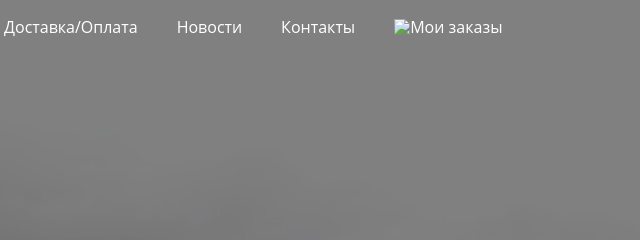
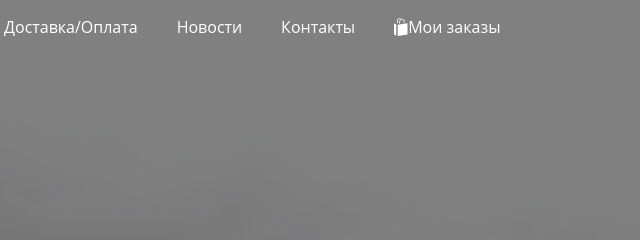
Before and after one commit to Dreddsol/GlazovPacK, a plain HTML site: page index.html in a window 1280 px wide. Shown: the top 240 px of the page, 565-1205 px from the left. Drawn offline with Linux system fonts and the light colour scheme; the site is published under a folder, as on GitHub Pages, so addresses that start at the root find nothing; a web font is replaced by a local one.

Commit message:
Update index.html

```diff
--- a/index.html
+++ b/index.html
@@ -34,7 +34,7 @@
                   </ul>
 
                   <div class="sale-btn">
-                     <img src="/image/Vector.svg" >
+                     <img src="./image/Vector.svg" >
                      <a href="#" class="header_link">Мои заказы</a>
                   </div>
                </nav>
```
